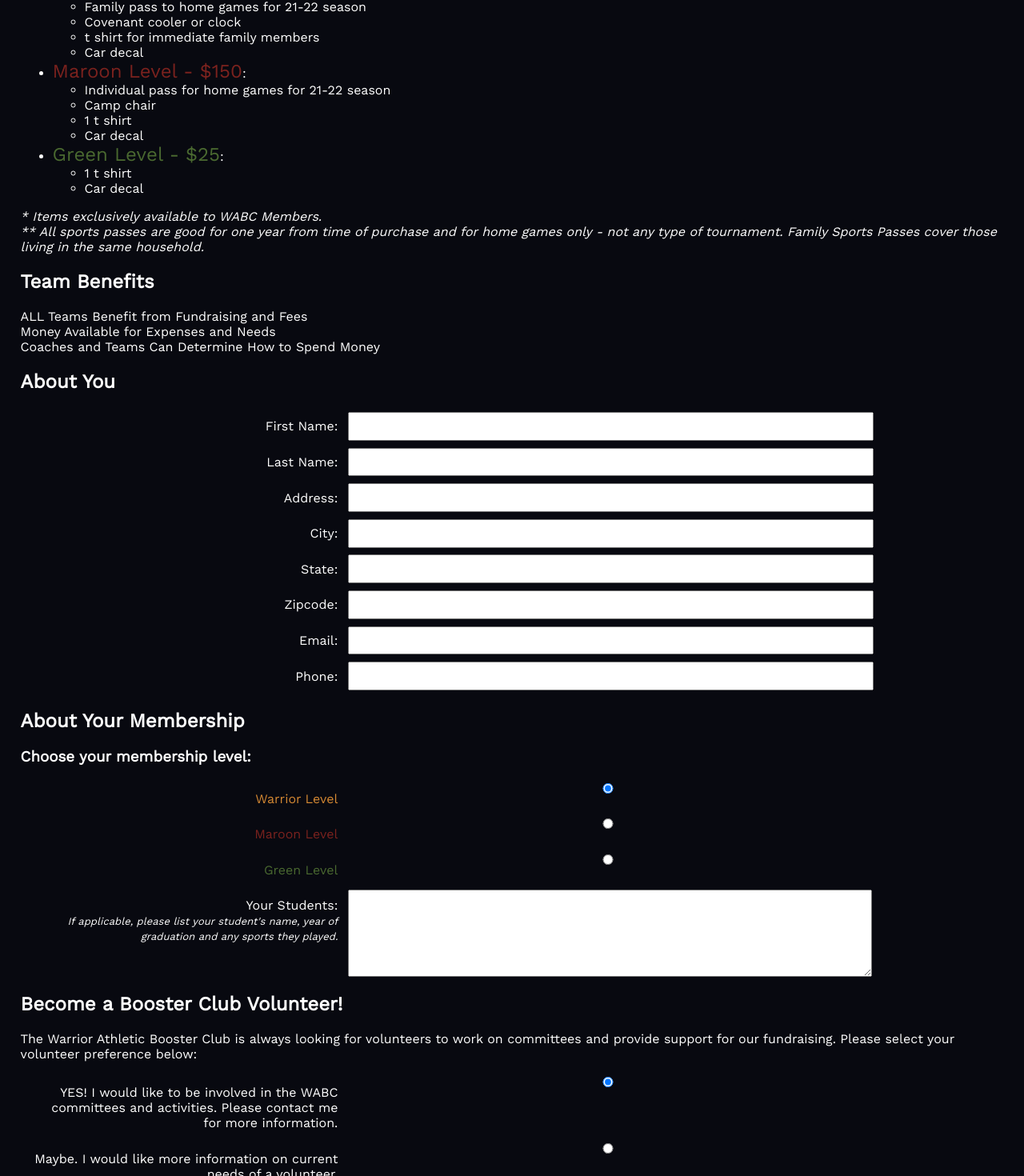
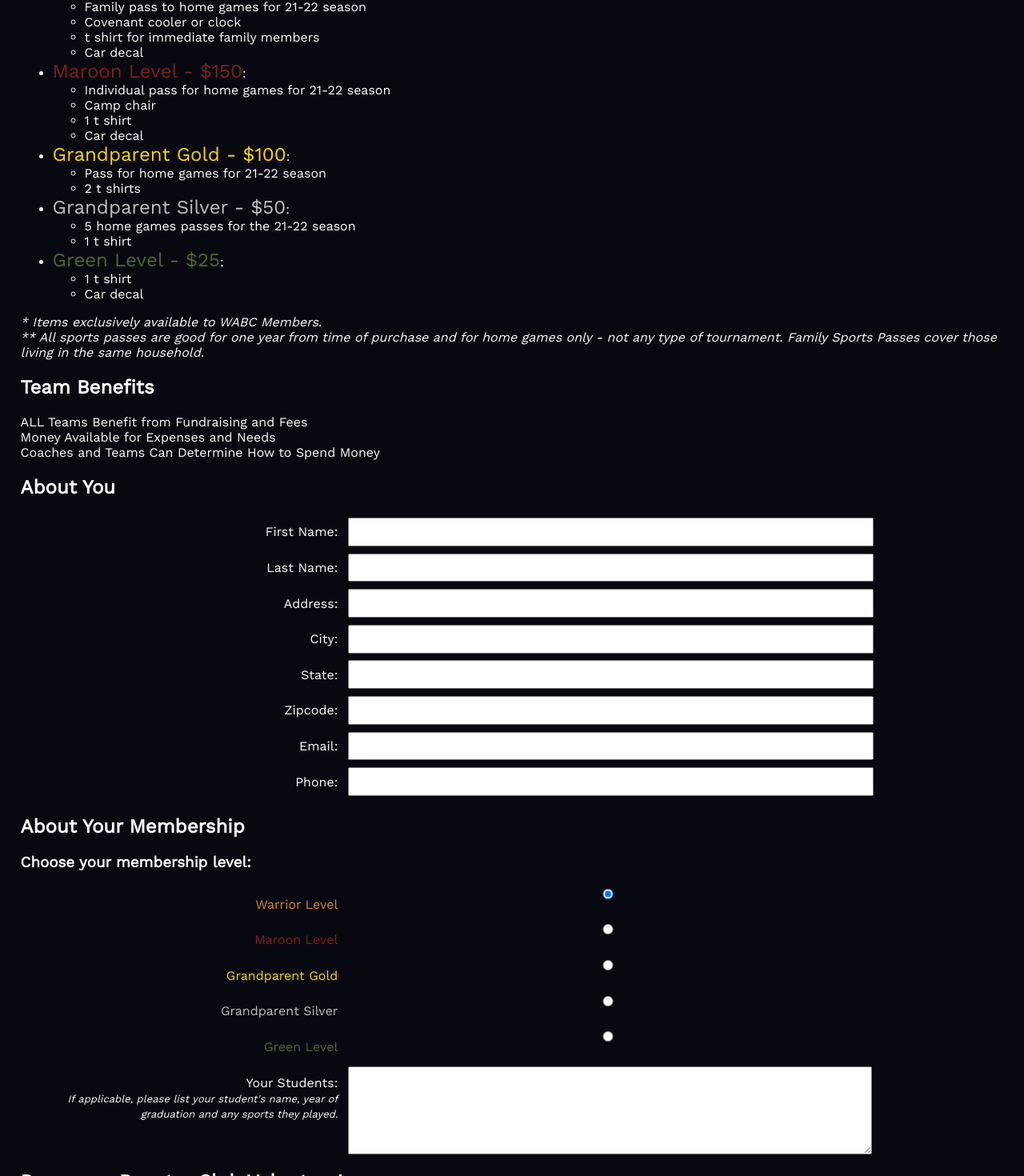
Before and after one commit to cchsindy/wabc, a Vue app: page / in a window 1280 px wide. Shown: the part 555-2025 px from the top of the page at 80% size. Built offline with nearby package versions, Linux system fonts and the light colour scheme.

Commit message:
add gold and silver

```diff
--- a/src/App.vue
+++ b/src/App.vue
@@ -29,6 +29,20 @@
           for one individual (excludes IHSAA tournament games or special
           invitational games), one camp chair*, one Warrior Pride t-shirt and
           one decal -->
+          </ul>
+        </li>
+        <li>
+          <span class="large gold">Grandparent Gold - $100</span>:
+          <ul>
+            <li>Pass for home games for 21-22 season</li>
+            <li>2 t shirts</li>
+          </ul>
+        </li>
+        <li>
+          <span class="large silver">Grandparent Silver - $50</span>:
+          <ul>
+            <li>5 home games passes for the 21-22 season</li>
+            <li>1 t shirt</li>
           </ul>
         </li>
         <li>
@@ -88,6 +102,22 @@
           id="maroon"
           v-model="level"
           value="Maroon Level"
+          required
+        />
+        <label for="gold" class="gold">Grandparent Gold</label>
+        <input
+          type="radio"
+          id="gold"
+          v-model="level"
+          value="Gold Level"
+          required
+        />
+        <label for="silver" class="silver">Grandparent Silver</label>
+        <input
+          type="radio"
+          id="silver"
+          v-model="level"
+          value="Silver Level"
           required
         />
         <label for="green" class="green">Green Level</label>
@@ -214,6 +244,12 @@ export default {
         case 'Maroon Level':
           a = 150
           break
+        case 'Gold Level':
+          a = 100
+          break
+        case 'Silver Level':
+          a = 50
+          break
         default:
           a = 25
           break
@@ -228,9 +264,7 @@ export default {
       let html = '<html><body>'
       html += '<h1>WABC Membership</h1>'
       html += '<h2>Your Membership Details</h2>'
-      html += `<p>Membership: ${this.level}<br>Students: ${
-        this.students
-      }<br>Volunteer Interest: ${this.volunteer}</p>`
+      html += `<p>Membership: ${this.level}<br>Students: ${this.students}<br>Volunteer Interest: ${this.volunteer}</p>`
       html +=
         '<h2>Thank you for becoming a Warrior Athletic Booster Club member and supporting Covenant Athletics!</h2><p>For questions email: boosters@covenantchristian.org</p>'
       html += '</body></html>'
@@ -345,6 +379,9 @@ textarea {
 .content {
   margin: 2vw;
 }
+.gold {
+  color: gold;
+}
 .green {
   color: #4a6930;
 }
@@ -365,6 +402,9 @@ textarea {
 .maroon {
   color: #7b221e;
 }
+.silver {
+  color: silver;
+}
 .small {
   font-size: small;
   font-style: italic;
```
